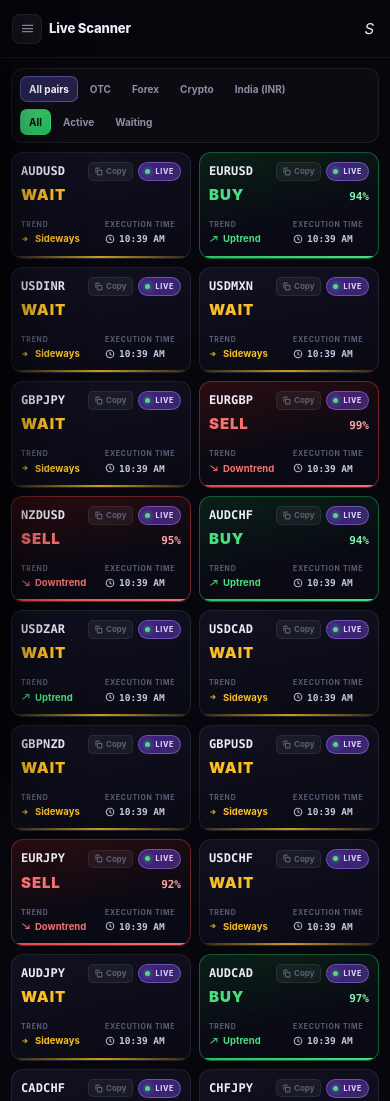
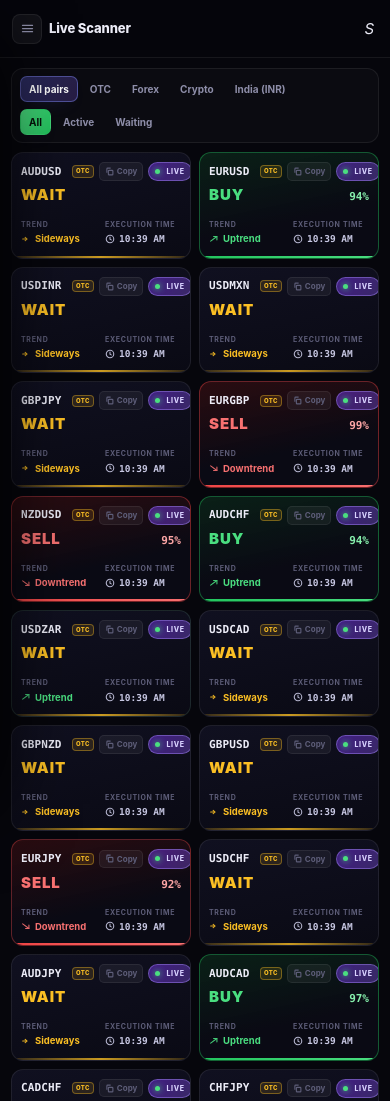
Before and after one commit to muqeetdag/DRK, a plain HTML site: page docs/scanner.html in a window 390 px wide. Shown: the top 1101 px of the page. Drawn offline with Linux system fonts and the light colour scheme; no server answers.

Commit message:
Scanner cards: OTC/FX/Crypto/INR market tags
Co-authored-by: arena-agent <297053741+arena-agent@users.noreply.github.com>

```diff
--- a/docs/assets/scanner.css
+++ b/docs/assets/scanner.css
@@ -54,6 +54,16 @@
   font-family: var(--mono); font-size: 13px; font-weight: 700; letter-spacing: .01em;
   min-width: 0; overflow: hidden; text-overflow: ellipsis; white-space: nowrap;
 }
+.sc-tag {
+  flex: 0 0 auto; font-style: normal; font-size: 7px; font-weight: 800;
+  letter-spacing: .08em; text-transform: uppercase; padding: 1px 4px; border-radius: 4px;
+  line-height: 1.4;
+}
+.sc-tag.o { color: #fbbf24; background: rgba(251, 191, 36, .12); border: 1px solid rgba(251, 191, 36, .38); }
+.sc-tag.f { color: #c4b5fd; background: rgba(139, 92, 246, .16); border: 1px solid rgba(139, 92, 246, .44); }
+.sc-tag.c { color: #7dd3fc; background: rgba(56, 189, 248, .12); border: 1px solid rgba(56, 189, 248, .38); }
+.sc-tag.i { color: #86efac; background: rgba(34, 197, 94, .12); border: 1px solid rgba(34, 197, 94, .38); }
+
 .sc-copy {
   display: inline-flex; align-items: center; gap: 3px;
   padding: 2px 6px; border-radius: 5px; cursor: pointer;
@@ -110,7 +120,8 @@
 @media (max-width: 720px) {
   .scan-grid { grid-template-columns: repeat(2, minmax(0, 1fr)); gap: 8px; }
   .sc-head { gap: 5px; }
-  .sc-sym { flex: 1 1 auto; min-width: 46px; font-size: 12px; }
+  .sc-sym { flex: 1 1 auto; min-width: 46px; font-size: 11px; }
+  .sc-tag { font-size: 6px; padding: 1px 3px; letter-spacing: .06em; }
   .sc-copy { flex: 0 0 auto; }
   .sc-feed { flex: 0 0 auto; font-size: 0; padding: 3px 6px; gap: 3px; }
   .sc-feed::after { content: "LIVE"; font-size: 7px; letter-spacing: .1em; }
--- a/docs/assets/scanner.js
+++ b/docs/assets/scanner.js
@@ -158,11 +158,14 @@
   }
 
   /* --------------------------------------------------------------- cards */
+  const KIND_TAG = { otc: ['OTC', 'o'], forex: ['FX', 'f'], crypto: ['CRYPTO', 'c'], india: ['INR', 'i'] };
+
   function cardHTML(sig) {
     const trend = trendOf(sig);
+    const tag = KIND_TAG[sig.kind] || ['', ''];
     return `<article class="scan-card" data-id="${sig.id}">
       <div class="sc-head">
-        <b class="sc-sym">${sig.symbol}</b>
+        <b class="sc-sym">${sig.symbol}</b><i class="sc-tag ${tag[1]}">${tag[0]}</i>
         <button class="sc-copy" type="button" data-copy="${sig.id}" aria-label="Copy signal">${ICON.copy}Copy</button>
         <span class="sc-feed"><i></i>Real-time feed</span>
       </div>
--- a/otc-terminal/public/assets/scanner.css
+++ b/otc-terminal/public/assets/scanner.css
@@ -54,6 +54,16 @@
   font-family: var(--mono); font-size: 13px; font-weight: 700; letter-spacing: .01em;
   min-width: 0; overflow: hidden; text-overflow: ellipsis; white-space: nowrap;
 }
+.sc-tag {
+  flex: 0 0 auto; font-style: normal; font-size: 7px; font-weight: 800;
+  letter-spacing: .08em; text-transform: uppercase; padding: 1px 4px; border-radius: 4px;
+  line-height: 1.4;
+}
+.sc-tag.o { color: #fbbf24; background: rgba(251, 191, 36, .12); border: 1px solid rgba(251, 191, 36, .38); }
+.sc-tag.f { color: #c4b5fd; background: rgba(139, 92, 246, .16); border: 1px solid rgba(139, 92, 246, .44); }
+.sc-tag.c { color: #7dd3fc; background: rgba(56, 189, 248, .12); border: 1px solid rgba(56, 189, 248, .38); }
+.sc-tag.i { color: #86efac; background: rgba(34, 197, 94, .12); border: 1px solid rgba(34, 197, 94, .38); }
+
 .sc-copy {
   display: inline-flex; align-items: center; gap: 3px;
   padding: 2px 6px; border-radius: 5px; cursor: pointer;
@@ -110,7 +120,8 @@
 @media (max-width: 720px) {
   .scan-grid { grid-template-columns: repeat(2, minmax(0, 1fr)); gap: 8px; }
   .sc-head { gap: 5px; }
-  .sc-sym { flex: 1 1 auto; min-width: 46px; font-size: 12px; }
+  .sc-sym { flex: 1 1 auto; min-width: 46px; font-size: 11px; }
+  .sc-tag { font-size: 6px; padding: 1px 3px; letter-spacing: .06em; }
   .sc-copy { flex: 0 0 auto; }
   .sc-feed { flex: 0 0 auto; font-size: 0; padding: 3px 6px; gap: 3px; }
   .sc-feed::after { content: "LIVE"; font-size: 7px; letter-spacing: .1em; }
--- a/otc-terminal/public/assets/scanner.js
+++ b/otc-terminal/public/assets/scanner.js
@@ -158,11 +158,14 @@
   }
 
   /* --------------------------------------------------------------- cards */
+  const KIND_TAG = { otc: ['OTC', 'o'], forex: ['FX', 'f'], crypto: ['CRYPTO', 'c'], india: ['INR', 'i'] };
+
   function cardHTML(sig) {
     const trend = trendOf(sig);
+    const tag = KIND_TAG[sig.kind] || ['', ''];
     return `<article class="scan-card" data-id="${sig.id}">
       <div class="sc-head">
-        <b class="sc-sym">${sig.symbol}</b>
+        <b class="sc-sym">${sig.symbol}</b><i class="sc-tag ${tag[1]}">${tag[0]}</i>
         <button class="sc-copy" type="button" data-copy="${sig.id}" aria-label="Copy signal">${ICON.copy}Copy</button>
         <span class="sc-feed"><i></i>Real-time feed</span>
       </div>
--- a/otc-terminal/static/assets/scanner.css
+++ b/otc-terminal/static/assets/scanner.css
@@ -54,6 +54,16 @@
   font-family: var(--mono); font-size: 13px; font-weight: 700; letter-spacing: .01em;
   min-width: 0; overflow: hidden; text-overflow: ellipsis; white-space: nowrap;
 }
+.sc-tag {
+  flex: 0 0 auto; font-style: normal; font-size: 7px; font-weight: 800;
+  letter-spacing: .08em; text-transform: uppercase; padding: 1px 4px; border-radius: 4px;
+  line-height: 1.4;
+}
+.sc-tag.o { color: #fbbf24; background: rgba(251, 191, 36, .12); border: 1px solid rgba(251, 191, 36, .38); }
+.sc-tag.f { color: #c4b5fd; background: rgba(139, 92, 246, .16); border: 1px solid rgba(139, 92, 246, .44); }
+.sc-tag.c { color: #7dd3fc; background: rgba(56, 189, 248, .12); border: 1px solid rgba(56, 189, 248, .38); }
+.sc-tag.i { color: #86efac; background: rgba(34, 197, 94, .12); border: 1px solid rgba(34, 197, 94, .38); }
+
 .sc-copy {
   display: inline-flex; align-items: center; gap: 3px;
   padding: 2px 6px; border-radius: 5px; cursor: pointer;
@@ -110,7 +120,8 @@
 @media (max-width: 720px) {
   .scan-grid { grid-template-columns: repeat(2, minmax(0, 1fr)); gap: 8px; }
   .sc-head { gap: 5px; }
-  .sc-sym { flex: 1 1 auto; min-width: 46px; font-size: 12px; }
+  .sc-sym { flex: 1 1 auto; min-width: 46px; font-size: 11px; }
+  .sc-tag { font-size: 6px; padding: 1px 3px; letter-spacing: .06em; }
   .sc-copy { flex: 0 0 auto; }
   .sc-feed { flex: 0 0 auto; font-size: 0; padding: 3px 6px; gap: 3px; }
   .sc-feed::after { content: "LIVE"; font-size: 7px; letter-spacing: .1em; }
--- a/otc-terminal/static/assets/scanner.js
+++ b/otc-terminal/static/assets/scanner.js
@@ -158,11 +158,14 @@
   }
 
   /* --------------------------------------------------------------- cards */
+  const KIND_TAG = { otc: ['OTC', 'o'], forex: ['FX', 'f'], crypto: ['CRYPTO', 'c'], india: ['INR', 'i'] };
+
   function cardHTML(sig) {
     const trend = trendOf(sig);
+    const tag = KIND_TAG[sig.kind] || ['', ''];
     return `<article class="scan-card" data-id="${sig.id}">
       <div class="sc-head">
-        <b class="sc-sym">${sig.symbol}</b>
+        <b class="sc-sym">${sig.symbol}</b><i class="sc-tag ${tag[1]}">${tag[0]}</i>
         <button class="sc-copy" type="button" data-copy="${sig.id}" aria-label="Copy signal">${ICON.copy}Copy</button>
         <span class="sc-feed"><i></i>Real-time feed</span>
       </div>
```
